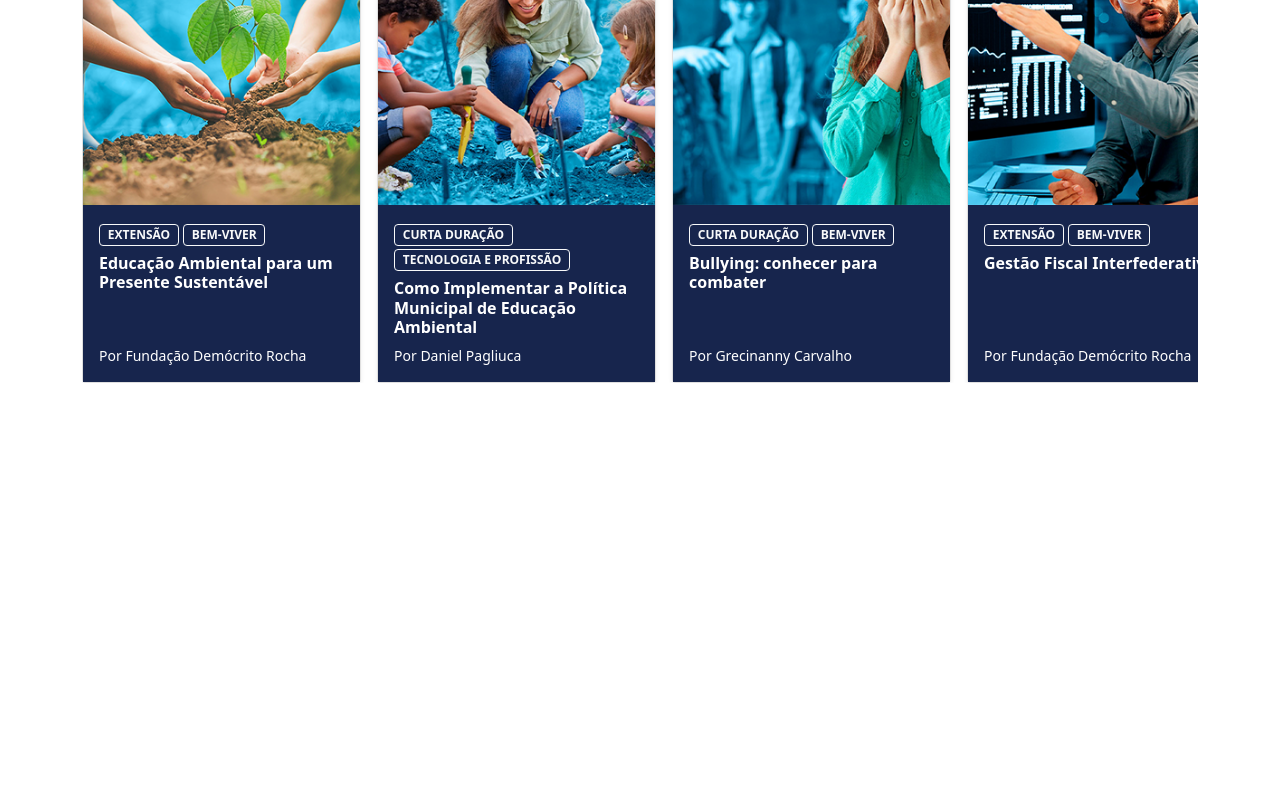
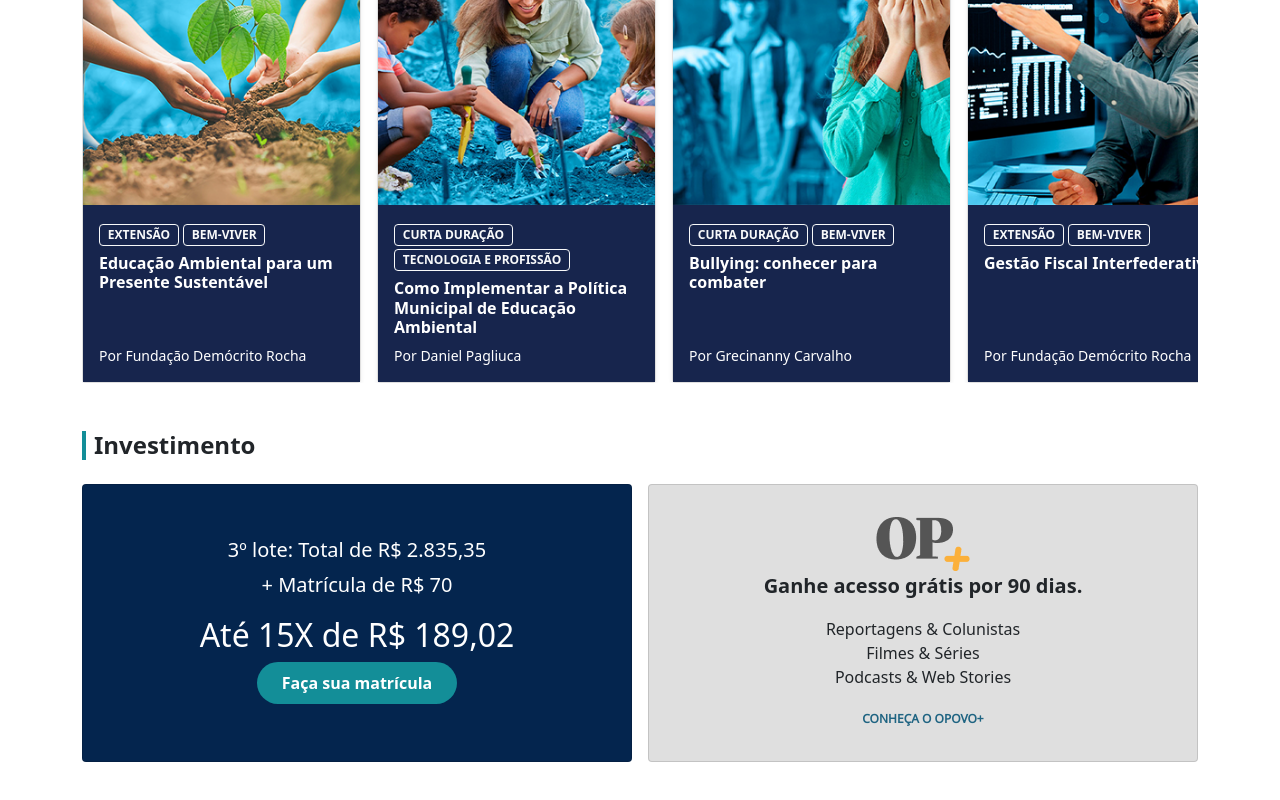
Before and after one commit to FabricioContato/landingpage_uane, a React (Vite) app: page / in a window 1280 px wide. Shown: the part 1511-2311 px from the top of the page. Before the commit the page ends 1918 px from the top, so only its background shows below. Built offline with nearby package versions, Linux system fonts and the light colour scheme.

Commit message:
create InvestimentCards component

```diff
--- a/src/App.jsx
+++ b/src/App.jsx
@@ -4,6 +4,7 @@ import HeroSection from "./components/Herosection/HeroSection"
 import CourseStats from "./components/CourseStats/CourseStats"
 import CollapsiblePanels from "./components/CollapsiblePanels/CollapsiblePanels"
 import CourseCardGrid from "./components/CourseCardGrid/CourseCardGrid"
+import InvestimentCards from "./components/InvestimentCards/InvestimentCards"
 
 export default function App() {
 
@@ -42,6 +43,7 @@ return (
 <CollapsiblePanels />
 <CollapsiblePanels title="O que você vai aprender aprender"/>
 <CourseCardGrid courses={coursesData} />
+<InvestimentCards/>
 </>
 );
 }
--- /dev/null
+++ b/src/components/InvestimentCards/InvestimentCards.jsx
@@ -0,0 +1,48 @@
+import React from "react";
+import op_logo from "../../img/OP_logo.png"
+import style from "./InvestmentCards.module.css"
+
+
+const InvestmentCards = () => {
+  return (
+    <div className="container my-5">
+      <h5
+	 className={"fw-bold mb-4 ps-2 fs-4 " + style.left_border}
+        >
+          Investimento
+        </h5>
+
+      <div className="row g-3">
+        {/* First Card */}
+        <div className="col-12 col-lg-6">
+          <div className="card text-white h-100 p-3" style={{backgroundColor: "#04254E"}}>
+            <div className="card-body text-center d-flex flex-column justify-content-center align-items-center">
+              <h6 className="card-subtitle mb-2 fs-5">3º lote: Total de R$ 2.835,35</h6>
+              <p className="card-text fs-5">+ Matrícula de R$ 70</p>
+              <h5 className="card-title fs-2">Até 15X de R$ 189,02</h5>
+              <button className={"btn rounded-pill fw-bold px-4 py-2 " + style.enroll_button}> Faça sua matrícula </button>
+            </div>
+          </div>
+        </div>
+
+        {/* Second Card */}
+        <div className=" col-12 col-lg-6">
+          <div className="card h-100 p-3" style={{backgroundColor: "#DFDFDF"}}>
+            <div className="card-body text-center">
+              <img src={op_logo}></img>
+              <p className="card-text fw-bold fs-5">Ganhe acesso grátis por 90 dias.</p>
+              <ul className="list-unstyled">
+                <li>Reportagens & Colunistas</li>
+                <li>Filmes & Séries</li>
+                <li>Podcasts & Web Stories</li>
+              </ul>
+              <a href="#" className={style.custom_a} >Conheça o OPOVO+</a>
+            </div>
+          </div>
+        </div>
+      </div>
+    </div>
+  );
+};
+
+export default InvestmentCards;
--- /dev/null
+++ b/src/components/InvestimentCards/InvestmentCards.module.css
@@ -0,0 +1,28 @@
+.custom_a:link {
+  color: #1F6482 !important;
+  background-color: transparent !important;
+  text-decoration: none !important;
+}
+.custom_a:visited {
+  color: #1F6482 !important;
+  background-color: transparent !important;
+  text-decoration: none !important;
+}
+.custom_a:hover {
+  color: #1F6482 !important;
+  background-color: transparent !important;
+  text-decoration: none !important;
+}.custom_a:active {
+  color: #1F6482 !important;
+  background-color: transparent !important;
+  text-decoration: none !important;
+}
+
+.enroll_button {
+ background-color: #138E98;
+ color: white
+}
+
+.left_border {
+ border-left: 4px solid #138E98;
+}
```
